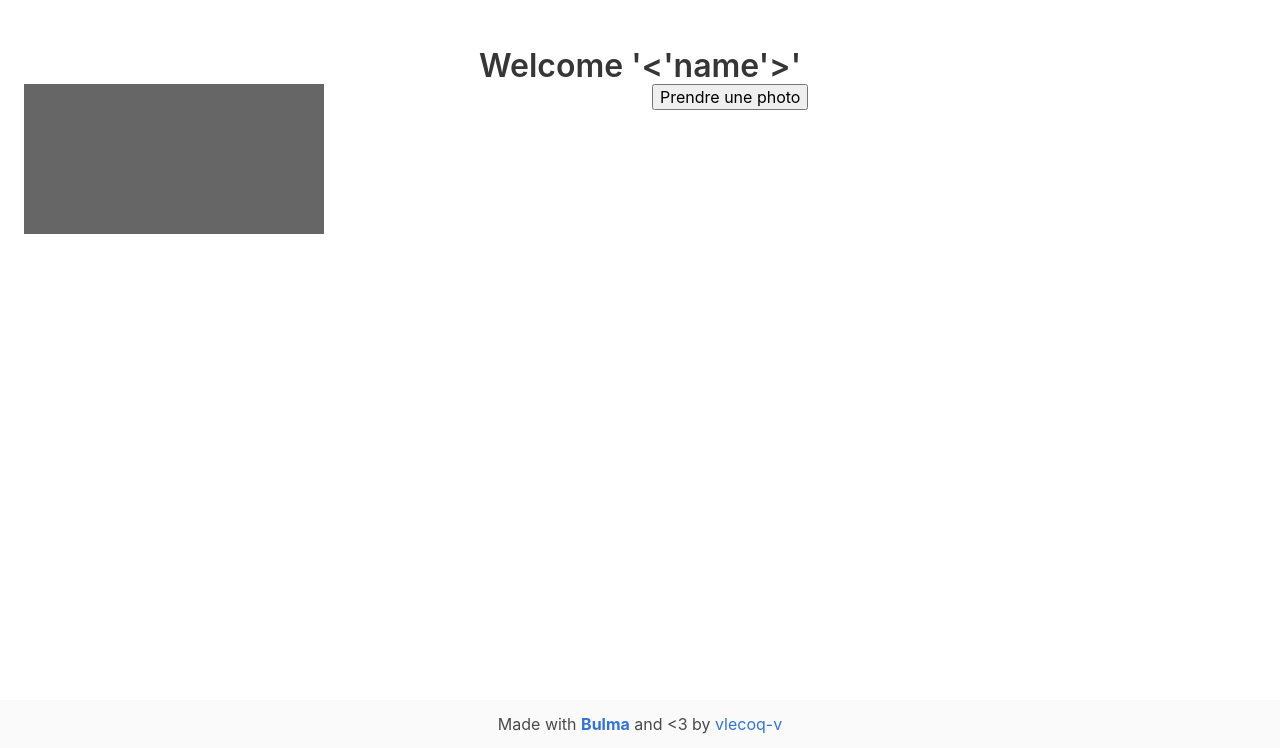
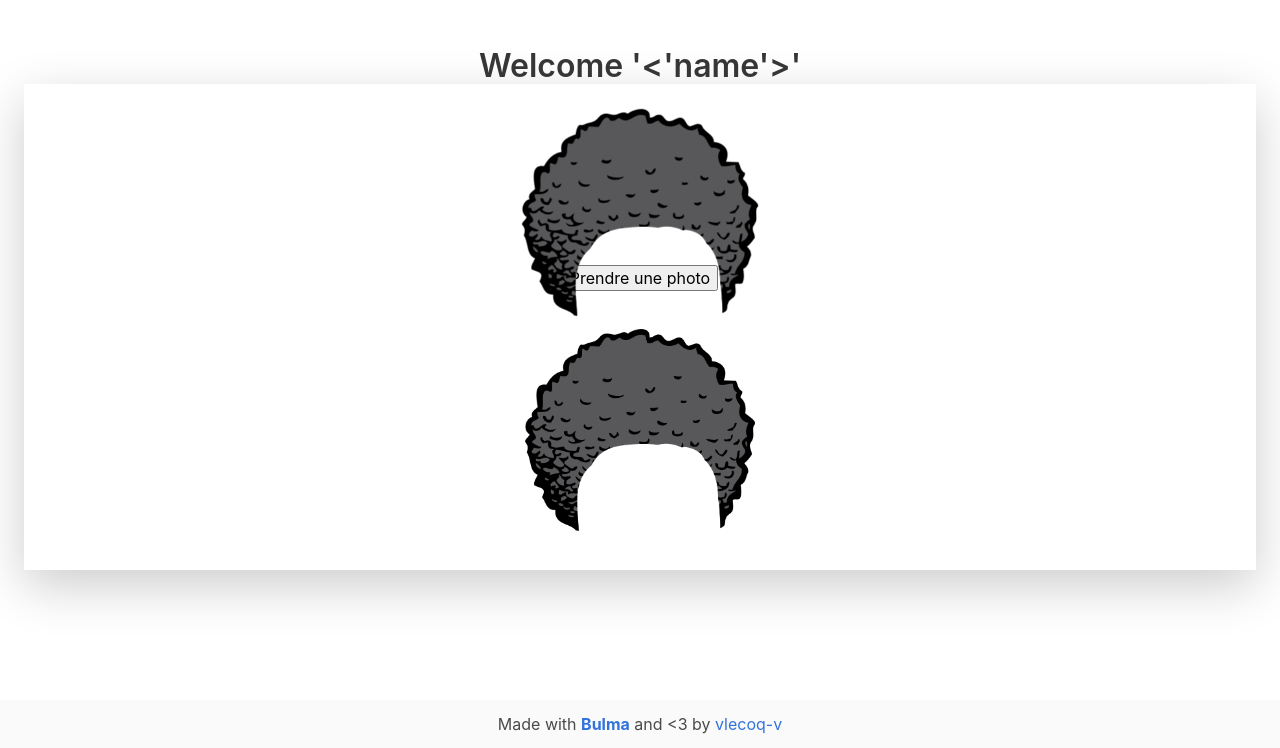
Before and after one commit to vlecoq-v/Camagru, a PHP site: page /index.php?action=picture in a window 1280 px wide. Shown: the part 52-800 px from the top of the page. Run offline with PHP 8.4, Linux system fonts and the light colour scheme; a user stored in the database is signed in.

Commit message:
working on the ajax likes and the filters

```diff
--- a/controller/controller.php
+++ b/controller/controller.php
@@ -40,3 +40,7 @@
 	else
 		require_once('pic_view.php');
 }
+
+function like() {
+	require('like.php');
+}
--- a/controller/lib.php
+++ b/controller/lib.php
@@ -1,7 +1,7 @@
 <?php
 
 function mail_is_correct($mail) {
-	echo $mail;
+	// echo $mail;
 	if (filter_var($mail, FILTER_VALIDATE_EMAIL) == False)
 		return False;
 	else
--- a/index.php
+++ b/index.php
@@ -21,6 +21,8 @@
 		require_once('view/picture.php');
 	else if ($_GET['action'] == 'pic_view')
 		pic_view($_GET['pic_id']);
+	else if ($_GET['action'] == 'like')
+		like();
 	else
 		display_warning("The page you are trying to find is not here!");
 }
--- a/model/user.php
+++ b/model/user.php
@@ -51,6 +51,7 @@
 		$stmt->bindValue(':mail', $mail, PDO::PARAM_STR);
 		$stmt->bindValue(':usr_id', $this->info['usr_id'], PDO::PARAM_STR);
 		$result = $stmt->execute();
+		$this->connect($this->info['username']);
 		return $result;
 	}
 
@@ -72,6 +73,7 @@
 		$stmt->bindValue(':pwd', hash('whirlpool', $pwd), PDO::PARAM_STR);
 		$stmt->bindValue(':usr_id', $this->info['usr_id'], PDO::PARAM_STR);
 		$result = $stmt->execute();
+		$this->connect($this->info['username']);
 		return $result;
 	}
 
--- a/public/css/mycss.css
+++ b/public/css/mycss.css
@@ -13,7 +13,22 @@
 #videoElement {
 	/* width: 500px; */
 	/* height: 375px; */
-	background-color: #666;
+	/* background-color: #666; */
+	/* position: absolute; */
+}
+
+#videoWrapper {
+	position: relative;
+	text-align: center;
+}
+
+#filter {
+	position: absolute;
+	text-align: center;
+	left:40%;
+	/* display: none; */
+	width: 20%;
+	z-index: 10;
 }
 
 footer {
@@ -107,6 +122,31 @@
 	padding-bottom: 1vh;
 }
 
+div.scrollmenu {
+  /* background-color: #333; */
+  overflow: auto;
+  white-space: nowrap;
+}
+
+div.scrollmenu a {
+  display: inline-block;
+  color: white;
+  text-align: center;
+  padding: 14px;
+  text-decoration: none;
+}
+
+div.scrollmenu img{
+	/* height: 20%; */
+	width: 20%;
+}
+
+div.scrollmenu a:hover {
+  background-color: #777;
+}
+
+
+
 /* .myimg { */
 	/* object-fit: cover;
 	width: 30vw;
--- a/view/homepage.php
+++ b/view/homepage.php
@@ -20,3 +20,4 @@
 		</div>
 	</div>
 </section>
+<script src="public/js/ajax_likes.js"></script>
--- a/view/my_account.php
+++ b/view/my_account.php
@@ -25,7 +25,9 @@
 						</label>
 						<input type="text" name="username" placeholder="<?php echo $_SESSION['user']['username']?>" id="username_rgstr" required>
 						<input type="submit" value="update my username" id="submit_chg_username" name="submit_chg_username">
+						<!-- <button type="button" value="update my username" id="submit_chg_username"></button> -->
 					</form>
+						<!-- <button id="submit_chg_username"></button> -->
 					<form action="index.php?action=my_account" method="post">
 						<label for="password">
 							<i class="fas fa-lock"></i>
@@ -36,5 +38,6 @@
 				</div>
 			</div>
 		</section>
+		<!-- <script src="public/js/ajax_my_account.js"></script> -->
 	</body>
 </html>
--- a/view/picture.php
+++ b/view/picture.php
@@ -6,19 +6,29 @@
 					Welcome '<'name'>'
 				</h1>
 			</div>
-			<div class="columns is-three-quarters" id ="columns">
-				<!-- <div class="containter"> -->
-				<div class="column media" id="div_video">
-					<!-- <div id="container"> -->
-						<video autoplay="true" id="videoElement"></video>
-					<!-- </div> -->
+			<article class='media post_media'>
+				<div class="column">
+					<div class="media-content" id="div_video">
+						<div id="videoWrapper">
+							<img src="public/img/filters/afro-hair.png" alt="" id="filter">
+							<video autoplay="true" id="videoElement"></video>
+						</div>
+						<nav class="level">
+							<a href="" class="level-item">
+								<button id="pic_button">Prendre une photo</button>
+							</a>
+						</nav>
+						<nav class="level">
+							<div class="scrollmenu">
+								<a href=""><img src="public/img/filters/afro-hair.png" alt="agro hair"></a>
+								<a href=""><img src="public/img/filters/radial.jpeg" alt="speed effect"></a>
+								<!-- <a href="#contact">Contact</a> -->
+								<!-- <a href="#about">About</a> -->
+							</div>
+						</nav>
+					</div>
 				</div>
-
-				<div class="column buttons">
-					<button id="pic_button">Prendre une photo</button>
-				</div>
-				<a href="" id="download"></a>
-			</div>
+			</article>
 		</div>
 	</section>
 	<div id="overlay_back"></div>
```
Also changed, not shown: controller/homepage.php (+16 -6 lines), controller/like.php (added, +12 -0 lines), controller/my_account.php (+2 -5 lines), controller/pic_view.php (+0 -11 lines), controller/script_username.php (added, +9 -0 lines), model/likes.php (+36 -0 lines), public/js/ajax_likes.js (added, +48 -0 lines), public/js/ajax_my_account.js (added, +32 -0 lines), public/img/filters/radial.jpeg (renamed from public/img/filters/radial comic.jpeg), public/img/upload/5ce7e67980a4b.png (added).
